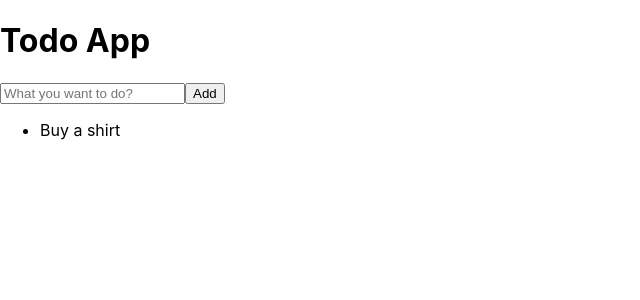
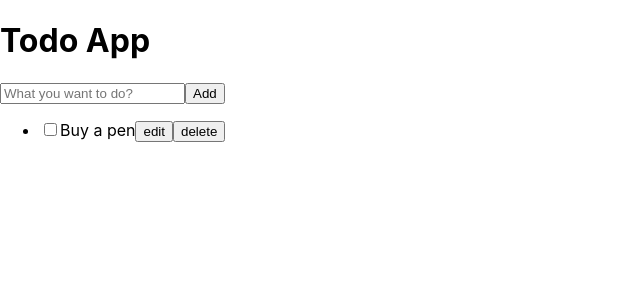
Before and after one commit to mildronize/react-cookbook, a React (Create React App) app in the folder simple-todo-crud/: page / in a window 1280 px wide. Shown: the top 300 px of the page, without its empty margins (0-640 px from the left). Built offline with nearby package versions, Linux system fonts and the light colour scheme.

Commit message:
Add edit, delete feature , remove models class

```diff
--- a/simple-todo-crud/src/App.js
+++ b/simple-todo-crud/src/App.js
@@ -1,7 +1,9 @@
 import React from 'react';
 import AddTodo from './components/AddTodo';
+import TodoList from './components/Todos/TodoList';
 import store from './store';
-import { TodoListModel, TodoModel } from './models';
+import shortid from 'shortid';
+// import { TodoListModel, TodoModel } from './models';
 import './App.css';
 
 class App extends React.Component {
@@ -9,20 +11,69 @@ class App extends React.Component {
     constructor(props) {
         super(props);
         store.setRoot(this);
-        const todoListData = new TodoListModel();
-        todoListData.addTodo(new TodoModel("Buy a shirt"))
+        const todoListData = [
+            { id: shortid.generate(), isCompleted: false, item: "Buy a pen", isEdited: false }
+        ];
 
         this.state = {
             todoListData,
-            todos: [],
-            currentTodoItem: new TodoModel()
+            todos: []
         };
     }
 
-    handleAddTodo(input) {
-        this.state.todoListData.addTodo(new TodoModel(input))
+    // CRUD
+    addTodoList(todoItem) {
+        this.setState(state => ({
+            todoListData: [...state.todoListData, todoItem]
+        }));
         this.updateView();
     }
+
+    updateTodoList(todoItem) {
+        this.setState(state => ({
+            todoListData: state.todoListData.map(todo => (todo.id === todoItem.id ? todoItem : todo))
+        }));
+        this.updateView();
+    }
+
+    deleteTodoList(todoItem) {
+        this.setState(state => ({
+            todoListData: state.todoListData.filter(todo => (todo.id !== todoItem.id))
+        }));
+        this.updateView();
+    }
+
+    // event
+
+    handleAddTodo(input) {
+        this.addTodoList({
+            id: shortid.generate(), isCompleted: false, item: input, isEdited: false
+        })
+        this.updateView();
+    }
+
+    handleToggleTodo(todo) {
+        todo.isCompleted = !todo.isCompleted;
+        this.updateTodoList(todo);
+    }
+
+    handleToggleEditMode(todo) {
+        todo.isEdited = !todo.isEdited;
+        this.updateTodoList(todo);
+    }
+
+    handleEditTodoInput(event, todoItem) {
+        todoItem.item = event.target.value;
+        this.updateTodoList(todoItem);
+    }
+
+    handleEditTodoSubmit(event, todoItem) {
+        if (event.keyCode != 13 && event.type !== "blur") return;
+        todoItem.isEdited = false;
+        this.updateTodoList(todoItem);
+    }
+
+    //  render
 
     componentDidMount() {
         this.updateView();
@@ -30,7 +81,7 @@ class App extends React.Component {
 
     updateView() {
         this.setState(state => ({
-            todos: state.todoListData.get()
+            todos: state.todoListData
         }));
     }
 
@@ -40,13 +91,7 @@ class App extends React.Component {
             <div>
                 <h1>Todo App</h1>
                 <AddTodo />
-                <ul>
-                    {this.state.todos.map(todo => (
-                        <li key={todo.id}>
-                            {todo.item}
-                        </li>
-                    ))}
-                </ul>
+                <TodoList todos={this.state.todos} />
             </div>
         )
     }
--- /dev/null
+++ b/simple-todo-crud/src/components/Todos/Todo.jsx
@@ -0,0 +1,37 @@
+import React from 'react';
+import store from '../../store';
+
+class Todo extends React.Component {
+
+    render() {
+        const root = store.getRoot();
+        const { todo } = this.props;
+        return (
+            <li
+                className={todo.isCompleted && `todo-checked`}
+            >
+                < input
+                    type="checkbox"
+                    checked={todo.isCompleted}
+                    onChange={() => root.handleToggleTodo(todo)} />
+                {todo.isEdited ? (
+                    <input
+                        autoFocus
+                        type="text"
+                        value={todo.item}
+                        onChange={(e) => root.handleEditTodoInput(e, todo)}
+                        onKeyDown={(e) => root.handleEditTodoSubmit(e, todo)}
+                        onBlur={(e) => root.handleEditTodoSubmit(e, todo)}
+                    />
+                ) : (
+                        <span onClick={() => root.handleToggleEditMode(todo)}>{todo.item}</span>
+                    )
+                }
+                <button onClick={() => root.handleToggleEditMode(todo)}>edit</button>
+                <button onClick={() => root.deleteTodoList(todo)}>delete</button>
+            </li>
+        )
+    }
+}
+
+export default Todo;
--- /dev/null
+++ b/simple-todo-crud/src/components/Todos/TodoList.jsx
@@ -0,0 +1,18 @@
+import React from 'react';
+import Todo from './Todo';
+
+class TodoList extends React.Component {
+
+    render() {
+        const { todos } = this.props;
+        return (
+            <ul>
+                {todos.map(todo => (
+                    <Todo key={todo.id} todo={todo} />
+                ))}
+            </ul>
+        )
+    }
+}
+
+export default TodoList;
--- a/simple-todo-crud/src/index.css
+++ b/simple-todo-crud/src/index.css
@@ -12,3 +12,8 @@ code {
   font-family: source-code-pro, Menlo, Monaco, Consolas, "Courier New",
     monospace;
 }
+
+.todo-checked{
+  color: #999;
+  text-decoration: line-through;
+}
--- a/simple-todo-crud/src/models.js
+++ /dev/null
@@ -1,28 +0,0 @@
-import shortid from 'shortid';
-
-export class TodoListModel{
-    constructor() {
-        this.todos = []
-      }
-
-    addTodo(todoObject){
-        this.todos =  [...this.todos, todoObject]
-    }
-
-    get(){
-        return this.todos.map(todo => (todo.get()));
-    }
-
-}
-
-export class TodoModel{
-    constructor(item = "") {
-        this.id = shortid.generate()
-        this.item = item
-        this.isCompleted = false
-      }
-
-    get(){
-        return { ...this } ;
-    }
-}
```
